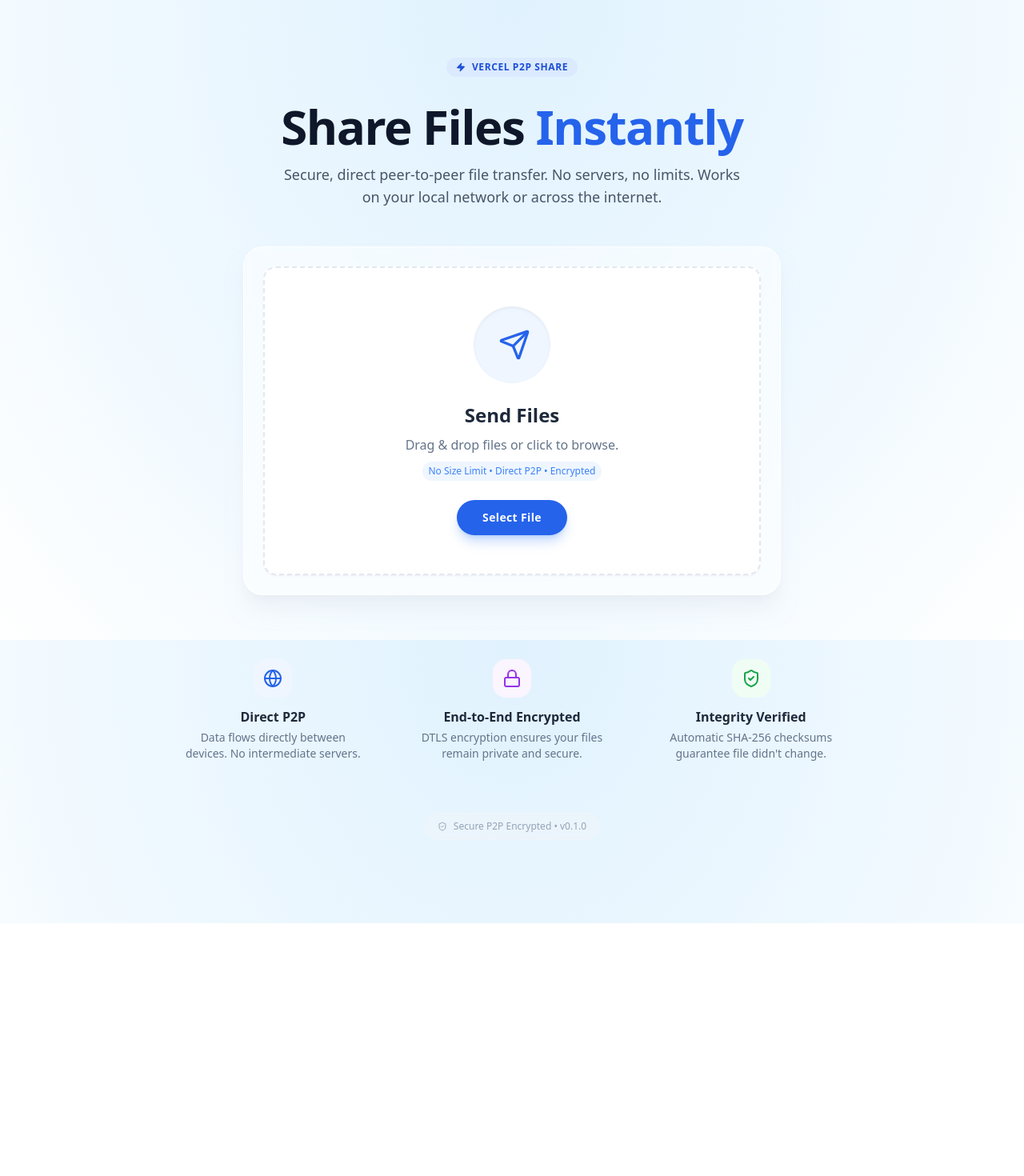
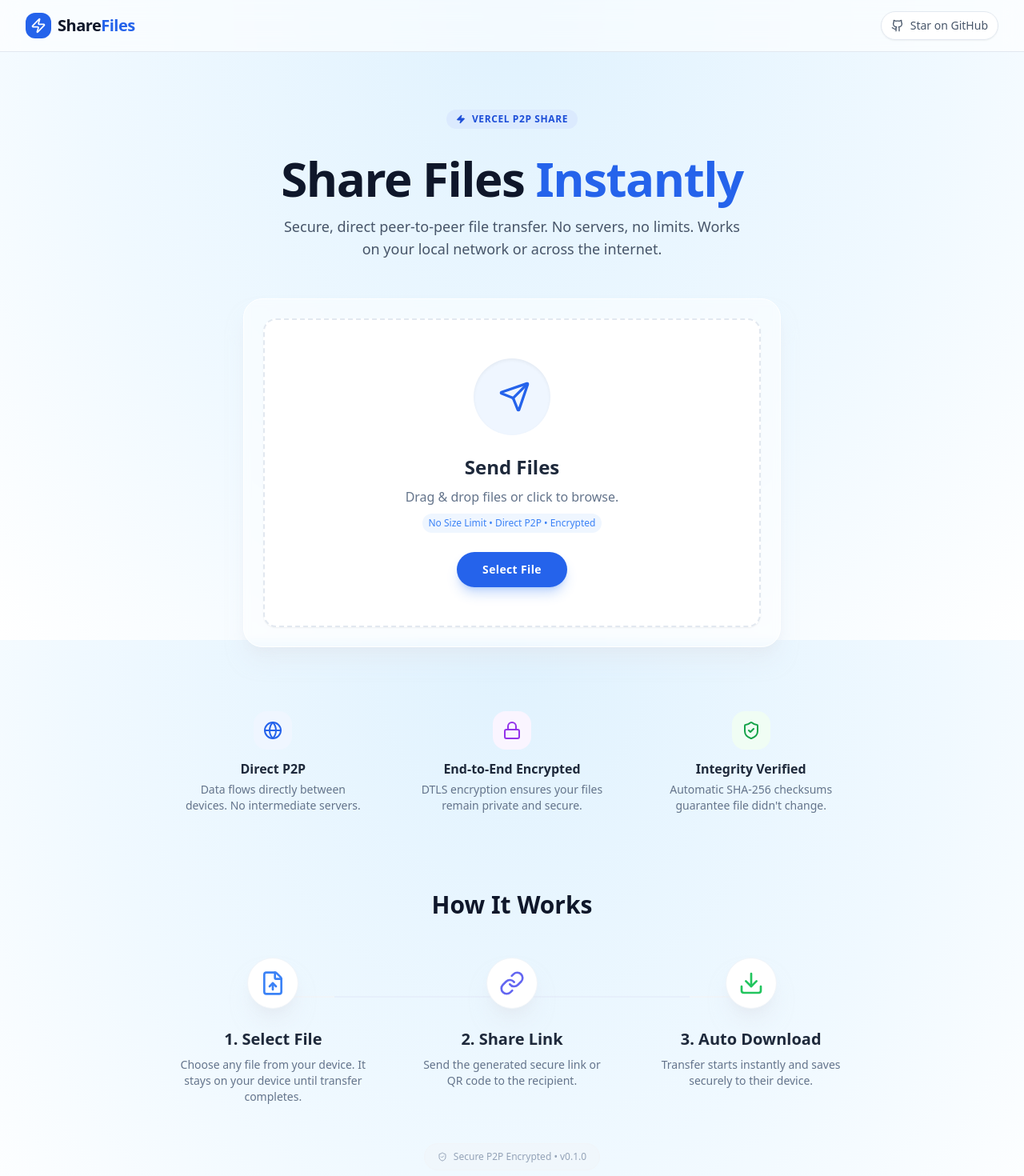
Before and after one commit to imsinghaditya07/P2P-File-Share, a Next.js app: page / in a window 1280 px wide. Shown: the top 1470 px of the page at 80% size. Before the commit the page ends 1154 px from the top, so only its background shows below. Built offline with nearby package versions, Linux system fonts and the light colour scheme.

Commit message:
feat: add 4 major contributions to p2p-share app UI/UX

```diff
--- a/src/app/layout.tsx
+++ b/src/app/layout.tsx
@@ -20,6 +20,8 @@ export const metadata: Metadata = {
   description: 'Instant P2P file sharing directly in your browser.',
 }
 
+import { Navbar } from '@/components/Navbar'
+
 export default function RootLayout({
   children,
 }: {
@@ -32,6 +34,7 @@ export default function RootLayout({
         inter.variable,
         outfit.variable
       )}>
+        <Navbar />
         <main className="relative z-10 max-w-7xl mx-auto px-4 sm:px-6 lg:px-8 py-8">
           {children}
         </main>
--- a/src/app/page.tsx
+++ b/src/app/page.tsx
@@ -3,9 +3,10 @@
 import { DropZone } from '@/components/DropZone';
 import { useTransferStore } from '@/store/transfer';
 import { SignalApi } from '@/lib/signal-api';
+import { formatBytes } from '@/lib/utils';
 import { useRouter } from 'next/navigation';
 import { useState } from 'react';
-import { Loader2, ShieldCheck, Zap, Globe, Lock } from 'lucide-react';
+import { Loader2, ShieldCheck, Zap, Globe, Lock, FileUp, Link as LinkIcon, Download } from 'lucide-react';
 import { Button } from '@/components/ui/button';
 
 export default function Home() {
@@ -53,7 +54,7 @@ export default function Home() {
             <div className="mb-6 p-4 bg-white rounded-xl border border-slate-100 shadow-sm flex items-center justify-between mx-auto max-w-md">
               <div className="text-left">
                 <p className="text-sm font-bold text-slate-800 truncate max-w-[200px]">{file.name}</p>
-                <p className="text-xs text-slate-500">{(file.size / (1024 * 1024)).toFixed(2)} MB • {manifest.totalChunks} chunks</p>
+                <p className="text-xs text-slate-500">{formatBytes(file.size)} • {manifest.totalChunks} chunks</p>
               </div>
               <div className="h-10 w-10 bg-green-100 rounded-full flex items-center justify-center">
                 <ShieldCheck className="w-5 h-5 text-green-600" />
@@ -98,6 +99,40 @@ export default function Home() {
         </div>
       </div>
 
+      {/* How It Works Section */}
+      <div className="mt-20 w-full max-w-4xl mx-auto px-4">
+        <h2 className="text-3xl font-bold text-center text-slate-900 mb-12">How It Works</h2>
+        <div className="grid grid-cols-1 md:grid-cols-3 gap-8 relative">
+          <div className="hidden md:block absolute top-12 left-[15%] right-[15%] h-0.5 bg-slate-100 z-0 px-20">
+            <div className="w-full h-full bg-blue-100/50"></div>
+          </div>
+
+          <div className="relative z-10 flex flex-col items-center text-center">
+            <div className="w-16 h-16 rounded-full bg-white shadow-xl shadow-slate-200/50 border border-slate-100 flex items-center justify-center mb-6">
+              <FileUp className="w-8 h-8 text-blue-500" />
+            </div>
+            <h3 className="text-xl font-bold text-slate-800 mb-2">1. Select File</h3>
+            <p className="text-slate-500 text-sm px-4">Choose any file from your device. It stays on your device until transfer completes.</p>
+          </div>
+
+          <div className="relative z-10 flex flex-col items-center text-center">
+            <div className="w-16 h-16 rounded-full bg-white shadow-xl shadow-slate-200/50 border border-slate-100 flex items-center justify-center mb-6">
+              <LinkIcon className="w-8 h-8 text-indigo-500" />
+            </div>
+            <h3 className="text-xl font-bold text-slate-800 mb-2">2. Share Link</h3>
+            <p className="text-slate-500 text-sm px-4">Send the generated secure link or QR code to the recipient.</p>
+          </div>
+
+          <div className="relative z-10 flex flex-col items-center text-center">
+            <div className="w-16 h-16 rounded-full bg-white shadow-xl shadow-slate-200/50 border border-slate-100 flex items-center justify-center mb-6">
+              <Download className="w-8 h-8 text-green-500" />
+            </div>
+            <h3 className="text-xl font-bold text-slate-800 mb-2">3. Auto Download</h3>
+            <p className="text-slate-500 text-sm px-4">Transfer starts instantly and saves securely to their device.</p>
+          </div>
+        </div>
+      </div>
+
       {/* Version Footer */}
       <div className="mt-12 text-center pb-8">
         <div className="inline-flex items-center gap-2 px-4 py-2 rounded-full bg-slate-100/50 text-slate-400 text-xs font-medium border border-slate-100">
--- /dev/null
+++ b/src/components/Navbar.tsx
@@ -0,0 +1,31 @@
+import Link from "next/link";
+import { Github, Zap } from "lucide-react";
+import { Button } from "./ui/button";
+
+export function Navbar() {
+    return (
+        <header className="sticky top-0 z-50 w-full border-b bg-white/80 backdrop-blur-md supports-[backdrop-filter]:bg-white/60">
+            <div className="container mx-auto max-w-7xl px-4 sm:px-6 lg:px-8 flex h-16 items-center justify-between">
+                <Link href="/" className="flex items-center gap-2 transition-opacity hover:opacity-80">
+                    <div className="flex h-8 w-8 items-center justify-center rounded-lg bg-blue-600">
+                        <Zap className="h-5 w-5 text-white" />
+                    </div>
+                    <span className="font-bold text-xl tracking-tight text-slate-900">
+                        Share<span className="text-blue-600">Files</span>
+                    </span>
+                </Link>
+                <div className="flex items-center gap-4">
+                    <Link href="https://github.com" target="_blank" rel="noreferrer">
+                        <Button variant="outline" size="sm" className="hidden sm:flex items-center gap-2 rounded-full border-slate-200 text-slate-600 hover:text-slate-900 shadow-sm">
+                            <Github className="h-4 w-4" />
+                            <span>Star on GitHub</span>
+                        </Button>
+                        <Button variant="ghost" size="icon" className="sm:hidden text-slate-600">
+                            <Github className="h-5 w-5" />
+                        </Button>
+                    </Link>
+                </div>
+            </div>
+        </header>
+    );
+}
--- a/src/components/ProgressPanel.tsx
+++ b/src/components/ProgressPanel.tsx
@@ -2,13 +2,7 @@ import { useTransferStore } from "@/store/transfer";
 import { Progress } from "@/components/ui/progress";
 import { Card, CardContent, CardHeader, CardTitle } from "@/components/ui/card";
 
-function fmt(bytes: number) {
-    if (bytes === 0) return '0 B';
-    const k = 1024;
-    const sizes = ['B', 'KB', 'MB', 'GB', 'TB'];
-    const i = Math.floor(Math.log(bytes) / Math.log(k));
-    return parseFloat((bytes / Math.pow(k, i)).toFixed(2)) + ' ' + sizes[i];
-}
+import { formatBytes } from "@/lib/utils";
 
 export function ProgressPanel() {
     const { stats, status, manifest, error, role } = useTransferStore();
@@ -32,11 +26,11 @@ export function ProgressPanel() {
                 <div className="grid grid-cols-2 gap-4 text-sm">
                     <div>
                         <p className="text-muted-foreground text-xs">Transferred</p>
-                        <p className="font-mono">{fmt(currentBytes)} / {fmt(manifest.fileSize)}</p>
+                        <p className="font-mono">{formatBytes(currentBytes)} / {formatBytes(manifest.fileSize)}</p>
                     </div>
                     <div>
                         <p className="text-muted-foreground text-xs">Speed</p>
-                        <p className="font-mono">{fmt(stats.speed)}/s</p>
+                        <p className="font-mono">{formatBytes(stats.speed)}/s</p>
                     </div>
                     <div>
                         <p className="text-muted-foreground text-xs">ETA</p>
--- a/src/components/ShareLink.tsx
+++ b/src/components/ShareLink.tsx
@@ -1,6 +1,6 @@
 import { Button } from "@/components/ui/button";
 import { QRCodeSVG } from "qrcode.react";
-import { Check, Copy, Link as LinkIcon } from "lucide-react";
+import { Check, Copy, Link as LinkIcon, Sparkles } from "lucide-react";
 import { useState } from "react";
 
 interface Props {
@@ -21,21 +21,37 @@ export function ShareLink({ roomId }: Props) {
     };
 
     return (
-        <div className="space-y-4 p-4 border rounded-lg bg-card text-card-foreground">
-            <div className="flex flex-col items-center justify-center p-4 bg-white rounded-md w-fit mx-auto">
-                <QRCodeSVG value={url} size={150} />
+        <div className="space-y-6 p-6 border-2 border-indigo-50/50 rounded-2xl bg-white/50 backdrop-blur-sm shadow-xl shadow-indigo-100/20 text-slate-800 transition-all duration-300 hover:shadow-indigo-100/40">
+            <div className="text-center space-y-2">
+                <div className="inline-flex items-center gap-1.5 px-3 py-1 rounded-full bg-indigo-50 text-indigo-600 text-xs font-semibold mb-2">
+                    <Sparkles className="w-3.5 h-3.5" />
+                    Room Ready
+                </div>
+                <h3 className="text-lg font-bold text-slate-800">Share with friend</h3>
+                <p className="text-sm text-slate-500">Scan QR or copy the link below</p>
             </div>
-            <div className="flex gap-2">
-                <div className="flex-1 bg-muted rounded px-3 py-2 text-xs truncate font-mono flex items-center">
-                    <LinkIcon className="w-3 h-3 mr-2 opacity-50" />
-                    {url}
+
+            <div className="flex flex-col items-center justify-center p-5 bg-white rounded-xl shadow-inner border border-slate-100 w-fit mx-auto transition-transform duration-300 hover:scale-105">
+                <QRCodeSVG value={url} size={160} level="H" includeMargin={false} />
+            </div>
+
+            <div className="flex gap-2 items-center">
+                <div className="flex-1 bg-slate-50 rounded-xl px-4 py-3 text-sm truncate font-mono flex items-center border border-slate-200 shadow-inner group">
+                    <LinkIcon className="w-4 h-4 mr-3 text-indigo-400 group-hover:text-indigo-600 transition-colors" />
+                    <span className="truncate text-slate-600 font-medium">{url}</span>
                 </div>
-                <Button size="icon" variant="outline" onClick={copy}>
-                    {copied ? <Check className="w-4 h-4 text-green-500" /> : <Copy className="w-4 h-4" />}
+                <Button
+                    size="lg"
+                    className={`rounded-xl transition-all duration-300 ${copied ? 'bg-green-500 hover:bg-green-600 text-white shadow-green-500/25' : 'bg-indigo-600 hover:bg-indigo-700 text-white shadow-indigo-500/25'} shadow-lg w-14`}
+                    onClick={copy}
+                >
+                    {copied ? <Check className="w-5 h-5 animate-in zoom-in" /> : <Copy className="w-5 h-5" />}
                 </Button>
             </div>
-            <p className="text-xs text-center text-muted-foreground">
-                Share this link or QR code with the recipient. Valid for 1 hour.
+
+            <p className="text-xs text-center text-slate-400 font-medium flex items-center justify-center gap-1.5">
+                <span className="w-1.5 h-1.5 rounded-full bg-green-500 animate-pulse"></span>
+                Secure connection waiting
             </p>
         </div>
     );
--- a/src/lib/utils.ts
+++ b/src/lib/utils.ts
@@ -4,3 +4,11 @@ import { twMerge } from "tailwind-merge"
 export function cn(...inputs: ClassValue[]) {
   return twMerge(clsx(inputs))
 }
+
+export function formatBytes(bytes: number) {
+    if (bytes === 0) return '0 B';
+    const k = 1024;
+    const sizes = ['B', 'KB', 'MB', 'GB', 'TB'];
+    const i = Math.floor(Math.log(bytes) / Math.log(k));
+    return parseFloat((bytes / Math.pow(k, i)).toFixed(2)) + ' ' + sizes[i];
+}
```
